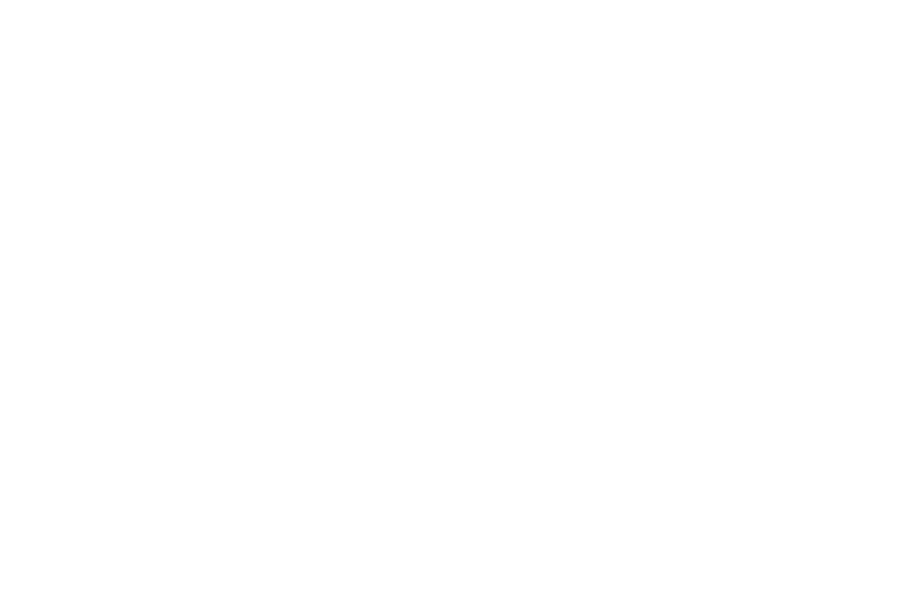
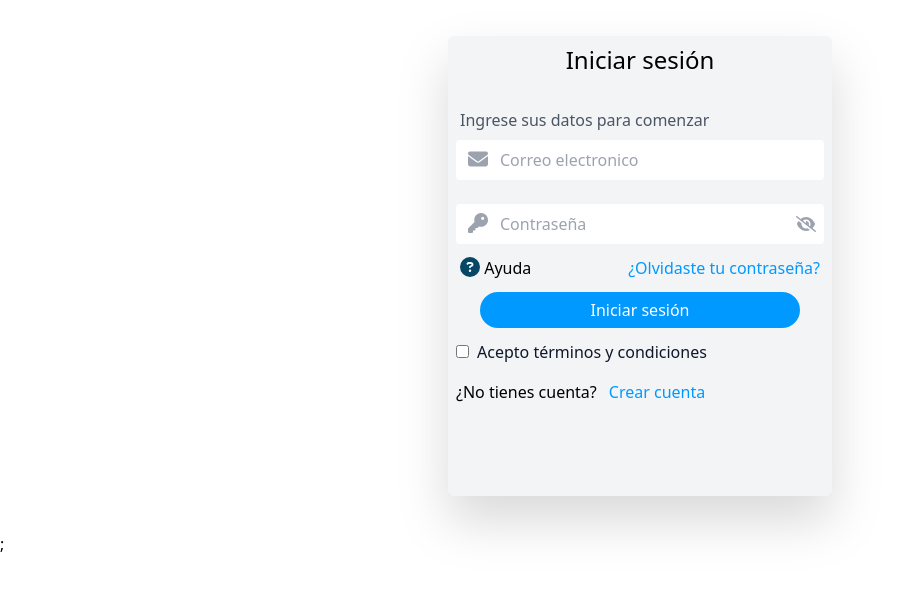
Before and after one commit to javierhol/FrontendStored, a React (Create React App) app: page / in a window 1280 px wide. Before the commit this address had no page. Shown: the top 590 px of the page, without its empty margins (0-905 px from the left). Built offline with nearby package versions, Linux system fonts and the light colour scheme.

Commit message:
auth google -toasfy

```diff
--- a/package.json
+++ b/package.json
@@ -7,6 +7,7 @@
     "@fortawesome/free-regular-svg-icons": "^6.2.0",
     "@fortawesome/free-solid-svg-icons": "^6.2.0",
     "@fortawesome/react-fontawesome": "^0.2.0",
+    "@react-oauth/google": "^0.5.0",
     "@testing-library/jest-dom": "^5.16.5",
     "@testing-library/react": "^13.4.0",
     "@testing-library/user-event": "^13.5.0",
@@ -16,11 +17,16 @@
     "@types/react-dom": "^18.0.8",
     "animate.css": "^4.1.1",
     "formik": "^2.2.9",
+    "jsonwebtoken": "^8.5.1",
+    "jwt-decode": "^3.1.2",
+    "moment-es6": "^1.0.0",
     "react": "^18.2.0",
     "react-dom": "^18.2.0",
+    "react-google-login": "^5.2.2",
     "react-icons": "^4.6.0",
     "react-router-dom": "^6.4.3",
     "react-scripts": "5.0.1",
+    "react-toastify": "^9.1.1",
     "typescript": "^4.8.4",
     "web-vitals": "^2.1.4",
     "yup": "^0.32.11"
--- a/src/components/AuthUser.jsx
+++ b/src/components/AuthUser.jsx
@@ -3,9 +3,13 @@ import '../index.css';
 import { Formik, Field, Form, ErrorMessage } from "formik";
 import { FontAwesomeIcon } from "@fortawesome/react-fontawesome";
 import { faEnvelope, faKey, faCircleQuestion,faEye,faPhone, faEyeSlash } from "@fortawesome/free-solid-svg-icons";
+import { GoogleLogin } from '@react-oauth/google';
+import jwt_decode from "jwt-decode";
 import { BiMusic } from "react-icons/bi";
+  import { ToastContainer, toast } from 'react-toastify';
+  import 'react-toastify/dist/ReactToastify.css';
+
 import * as Yup from "yup";
-import google from "../assets/img/google.png"
 import 'animate.css';
 import { Link } from "react-router-dom"
 export const AuthUser = () => {
@@ -20,10 +24,14 @@ export const AuthUser = () => {
         }
     )
 
+  const notify = () => toast("Wow so easy!");
 
     return (
+
         <>
-            <div className="form_Login w-72 mx-auto sm:w-96    my-2 drop-shadow-2xl ">
+
+
+            <div className="form_Login w-72 mx-auto sm:w-96    my-9 drop-shadow-2xl ">
                 <div className="login bg-gray-100 w-full rounded-md">
                     <h1 className='text-black  block p-2  text-2xl text-center font-sans font-medium'>Iniciar sesión</h1>
 
@@ -125,7 +133,7 @@ export const AuthUser = () => {
                             <div className="button w-full">
                                 <button type='submit'
                                 className='bg-[#0099FF] text-white rounded-full
-                                p-1 w-5/6 block mx-auto my-3 hover:opacity-[0.85] transition'
+                                p-1 py-1.5 w-5/6 block mx-auto my-3 hover:opacity-[0.85] transition'
                                 >Iniciar sesión</button>
                             </div>
 
@@ -147,16 +155,35 @@ export const AuthUser = () => {
                                     <p className='text-[#0099FF] mb-3 ml-3'>Crear cuenta</p>
                                 </Link>
                             </div>
-                            <div className="countCuenda cursor-pointer">
-                                <div className="authGoogle bg-slate-200
+                            <div className="countCuenda cursor-pointer"
+
+                            >
+                                <div className="authGoogle
                                 p-2 m-2 flex items-center justify-center rounded">
-                                    <div className="count-g">
-                                    <img src={google}
-                                    className="w-9"/>
-                                    </div>
-                                    <div className="p ml-1">
-                                    Iniciar sesión con Google
-                                    </div>
+
+   <GoogleLogin
+  onSuccess={credentialResponse => {
+    console.log(credentialResponse);
+    let decode = jwt_decode(credentialResponse.credential)
+    console.log(decode);
+    <div>
+        <button onClick={notify}>Notify!</button>
+        <ToastContainer />
+      </div>
+  }}
+  onError={() => {
+    <div>
+        <button onClick={notify}>Notify!</button>
+        <ToastContainer />
+      </div>
+  }}
+  useOneTap
+ locale
+ type="standard"
+ shape='pill'
+ theme='filled_black'
+ logo_alignment= "left"
+/>
                                 </div>
                             </div>
                             <div className="m-2 p-1"></div>
--- a/src/index.tsx
+++ b/src/index.tsx
@@ -3,7 +3,7 @@ import ReactDOM from 'react-dom/client';
 import './index.css';
 import App from './app/App';
 import {BrowserRouter} from "react-router-dom"
-
+import { GoogleOAuthProvider } from '@react-oauth/google';
 
 const root = ReactDOM.createRoot(
   document.getElementById('sript-data') as HTMLElement
@@ -11,7 +11,10 @@ const root = ReactDOM.createRoot(
 root.render(
   <React.StrictMode>
     <BrowserRouter>
+     <GoogleOAuthProvider clientId="797595300559-75b5122n29hr1jskrso9lh5fooh05trr.apps.googleusercontent.com">
     <App />
+
+            </GoogleOAuthProvider>;
 
     </BrowserRouter>
   </React.StrictMode>
--- a/src/router/Router.jsx
+++ b/src/router/Router.jsx
@@ -5,9 +5,10 @@ import { Signup } from "../components/Signup";
 export const Router = () => {
   return (
     <>
+
     <Routes>
 
-    <Route path='/auth' element={<AuthUser/>}/>
+    <Route path='/' element={<AuthUser/>}/>
     <Route path='/signup' element={<Signup/>}/>
 
     </Routes>
```
Also changed, not shown: 2 other files (tests, documents, lock files or other folders).
